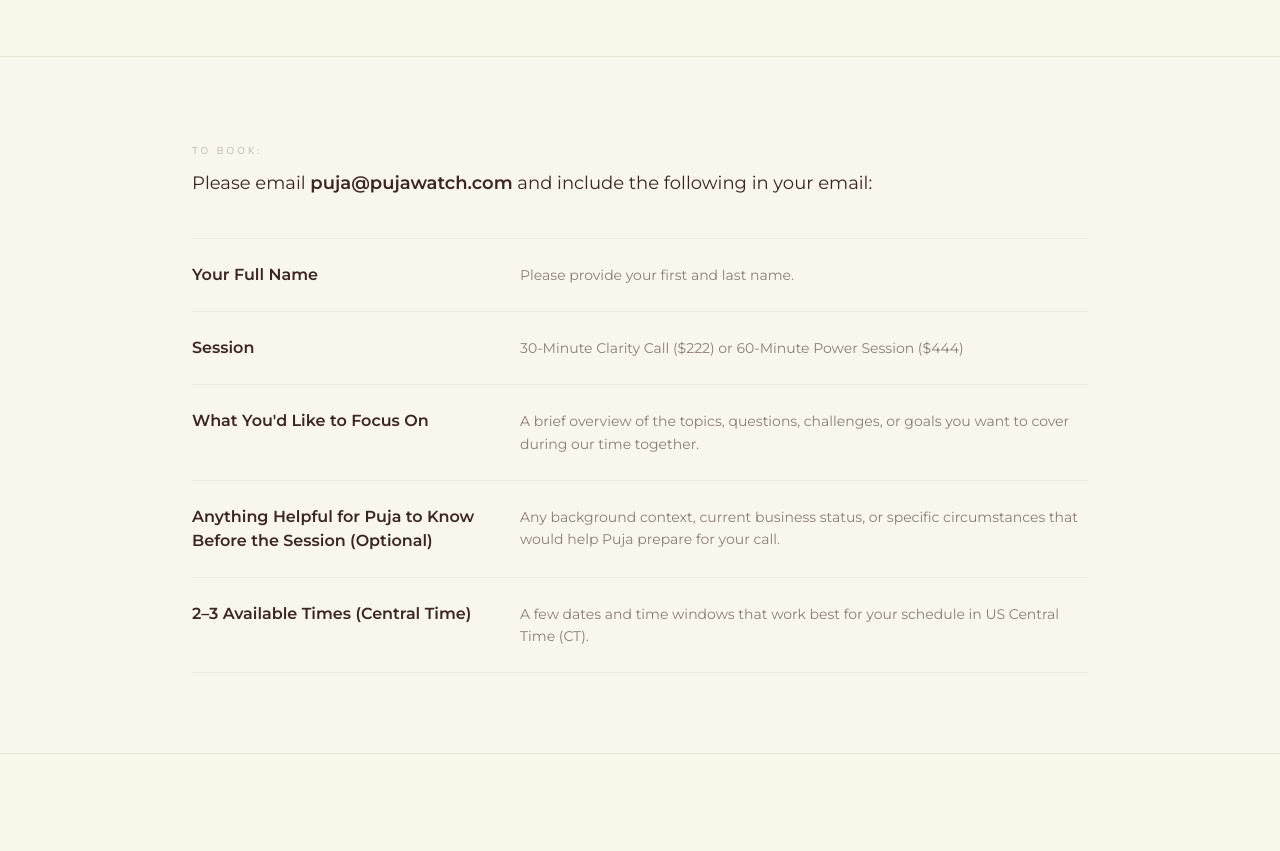
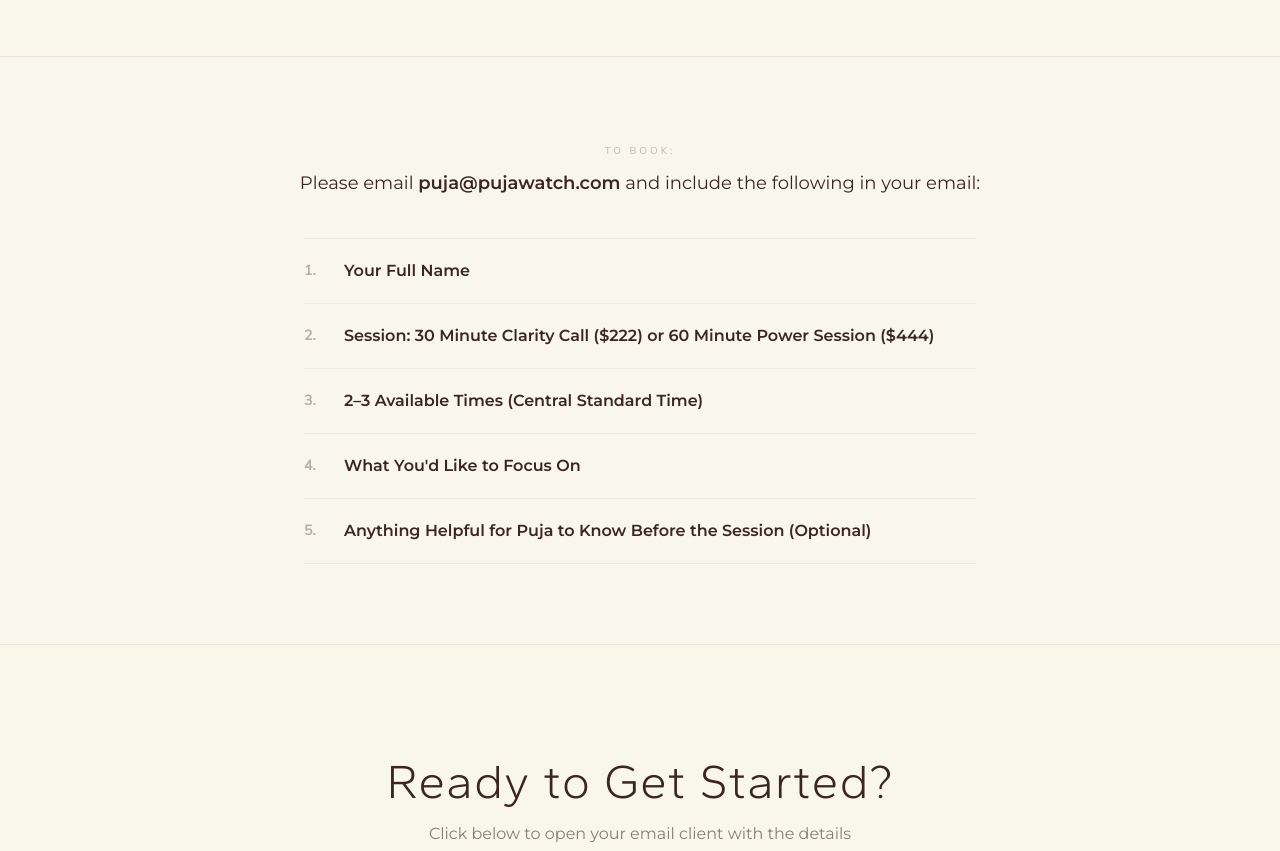
Before and after one commit to SharonSoul/Pujawatch, a Next.js app: page /book in a window 1280 px wide. Shown: the part 980-1831 px from the top of the page. Built offline with nearby package versions, Linux system fonts and the light colour scheme.

Commit message:
ui updates

```diff
--- a/src/app/book/page.tsx
+++ b/src/app/book/page.tsx
@@ -6,41 +6,24 @@ import { Navbar } from "@/components/Navbar";
 
 const SESSION_DETAILS = [
   {
-    name: "30-Minute Clarity Call",
+    name: "30 Minute Clarity Call",
     price: "$222",
     desc: "A focused strategy session for clients who want guidance on a specific question, challenge, decision, or goal.",
   },
   {
-    name: "60-Minute Power Session",
+    name: "60 Minute Power Session",
     price: "$444",
     desc: "A deeper strategy session for clients who want time to fully explore their situation, work through multiple factors, and develop a detailed plan of action.",
   },
 ];
 
 const WHAT_TO_INCLUDE = [
-  {
-    label: "Your Full Name",
-    detail: "Please provide your first and last name.",
-  },
-  {
-    label: "Session",
-    detail: "30-Minute Clarity Call ($222) or 60-Minute Power Session ($444)",
-  },
-  {
-    label: "What You'd Like to Focus On",
-    detail:
-      "A brief overview of the topics, questions, challenges, or goals you want to cover during our time together.",
-  },
-  {
-    label: "Anything Helpful for Puja to Know Before the Session (Optional)",
-    detail:
-      "Any background context, current business status, or specific circumstances that would help Puja prepare for your call.",
-  },
-  {
-    label: "2–3 Available Times (Central Time)",
-    detail:
-      "A few dates and time windows that work best for your schedule in US Central Time (CT).",
-  },
+  "Your Full Name",
+  "Session: 30 Minute Clarity Call ($222) or 60 Minute Power Session ($444)",
+  "2–3 Available Times (Central Standard Time)",
+  "What You'd Like to Focus On",
+  "Anything Helpful for Puja to Know Before the Session (Optional)",
+
 ];
 
 export default function BookPage() {
@@ -126,9 +109,9 @@ export default function BookPage() {
           </div>
         </section>
 
-        {/* What to include */}
+        {/* What to include — Centered */}
         <section className="border-t border-rule bg-mid-bg px-6 py-16 sm:py-20 md:px-14 lg:px-20">
-          <div className="mx-auto max-w-4xl">
+          <div className="mx-auto max-w-4xl text-center">
             <motion.div
               initial={{ opacity: 0, y: 24 }}
               whileInView={{ opacity: 1, y: 0 }}
@@ -150,24 +133,23 @@ export default function BookPage() {
               </h2>
             </motion.div>
 
-            <div className="mt-8 sm:mt-10 flex flex-col divide-y divide-rule/60 border-y border-rule/60">
+            {/* List without sub-descriptions */}
+            <div className="mx-auto mt-8 sm:mt-10 max-w-2xl flex flex-col divide-y divide-rule/60 border-y border-rule/60 text-left">
               {WHAT_TO_INCLUDE.map((item, i) => (
                 <motion.div
-                  key={item.label}
+                  key={item}
                   initial={{ opacity: 0, y: 16 }}
                   whileInView={{ opacity: 1, y: 0 }}
                   viewport={{ once: true }}
-                  transition={{ duration: 0.45, delay: i * 0.06 }}
-                  className="flex flex-col gap-1.5 sm:gap-2 py-5 sm:py-6 sm:flex-row sm:gap-10 sm:items-baseline"
+                  transition={{ duration: 0.45, delay: i * 0.05 }}
+                  className="flex items-center gap-4 py-4 sm:py-5"
                 >
-                  <div className="w-full shrink-0 sm:w-72">
-                    <span className="font-body text-sm sm:text-base font-semibold text-espresso tracking-normal">
-                      {item.label}
-                    </span>
-                  </div>
-                  <p className="font-body text-xs sm:text-sm leading-relaxed text-warm-gray">
-                    {item.detail}
-                  </p>
+                  <span className="font-accent text-xs sm:text-sm font-semibold text-warm-gray/60 shrink-0 w-6">
+                    {i + 1}.
+                  </span>
+                  <span className="font-body text-sm sm:text-base font-semibold text-espresso tracking-normal">
+                    {item}
+                  </span>
                 </motion.div>
               ))}
             </div>
--- a/src/components/ui/hero-section.tsx
+++ b/src/components/ui/hero-section.tsx
@@ -51,9 +51,9 @@ export function HeroSection() {
       ref={containerRef}
       className="relative flex min-h-dvh w-full overflow-hidden bg-espresso"
     >
-      {/* Background image — optimized focal point on mobile */}
+      {/* Background image — adjusted focal point on mobile */}
       <div
-        className="absolute inset-0 bg-cover bg-[position:75%_center] md:bg-center bg-no-repeat"
+        className="absolute inset-0 bg-cover bg-[position:80%_center] md:bg-center bg-no-repeat"
         style={{ backgroundImage: "url(/hero-bg.png)" }}
       />
       {/* Dark overlay for contrast */}
```
